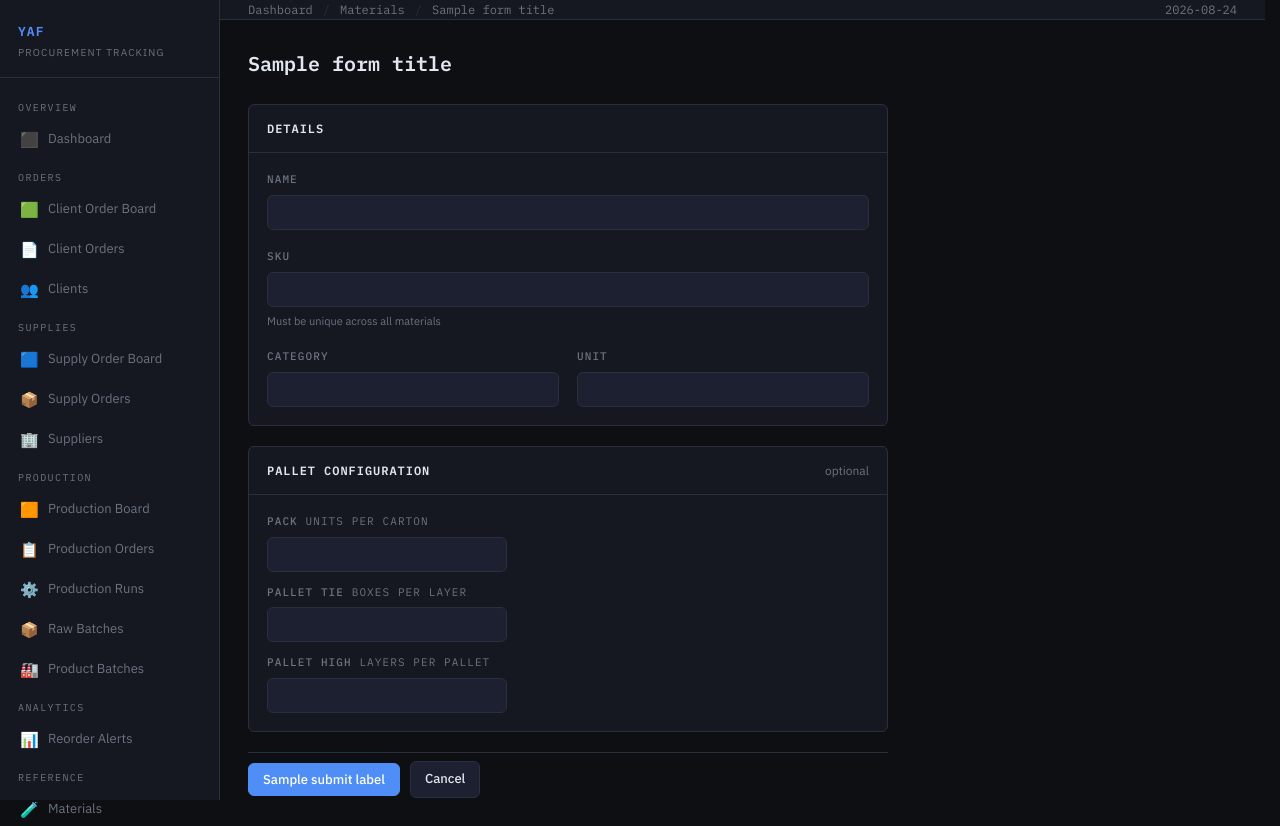
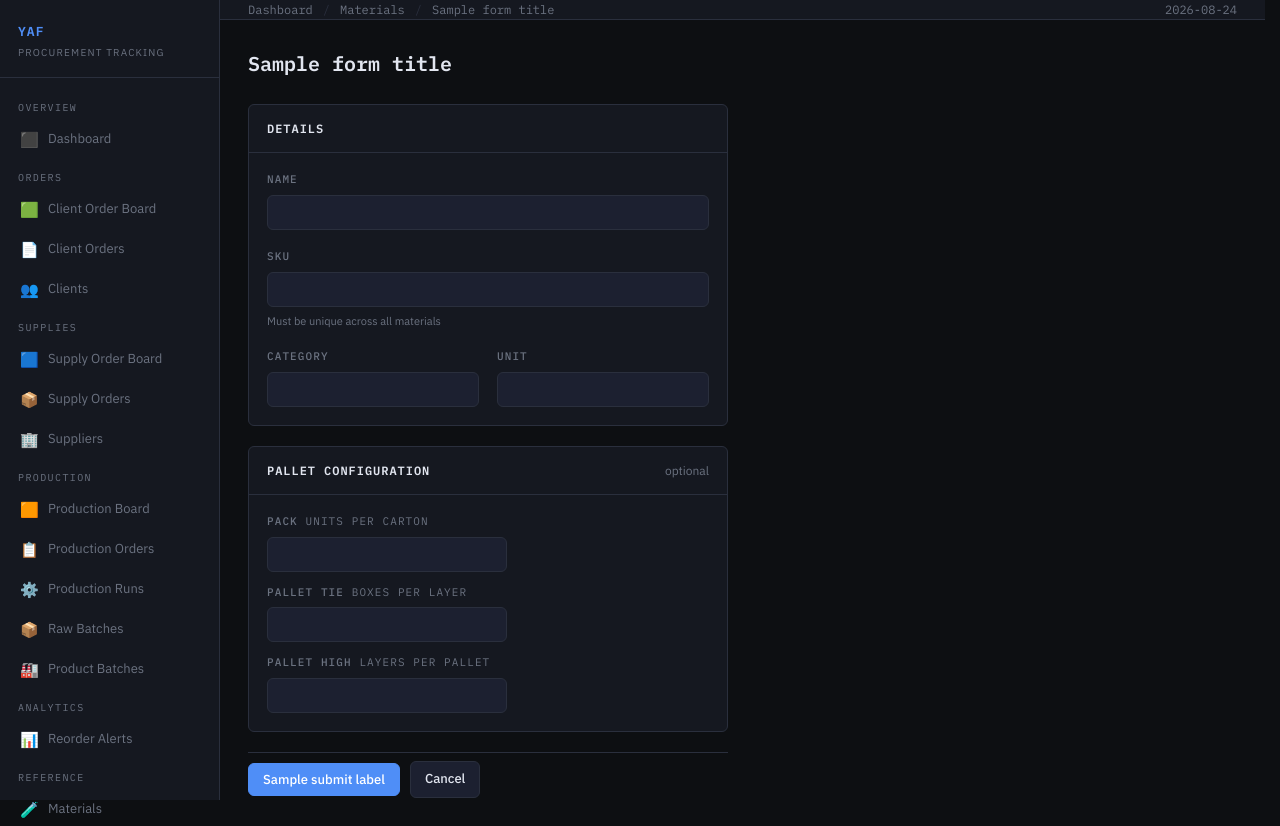
Before and after one commit to akprodromou/production_tracker, a Django app: template templates/materials/form.html in a window 1280 px wide. Run offline with Django 5.2, Linux system fonts and the light colour scheme; the template is opened without the code that fills it: most values are stand-ins (such as "Sample title", 1, 10 or a date in 2020); form fields are guessed from the names that the template uses.

Commit message:
fix: narrow material form to 480px

```diff
--- a/templates/materials/form.html
+++ b/templates/materials/form.html
@@ -7,7 +7,7 @@
   <div><h1>{{ form_title }}</h1></div>
 </div>
 
-<form method="post" style="max-width:640px">
+<form method="post" style="max-width:480px">
   {% csrf_token %}
 
   <div class="card mb-3">
```
